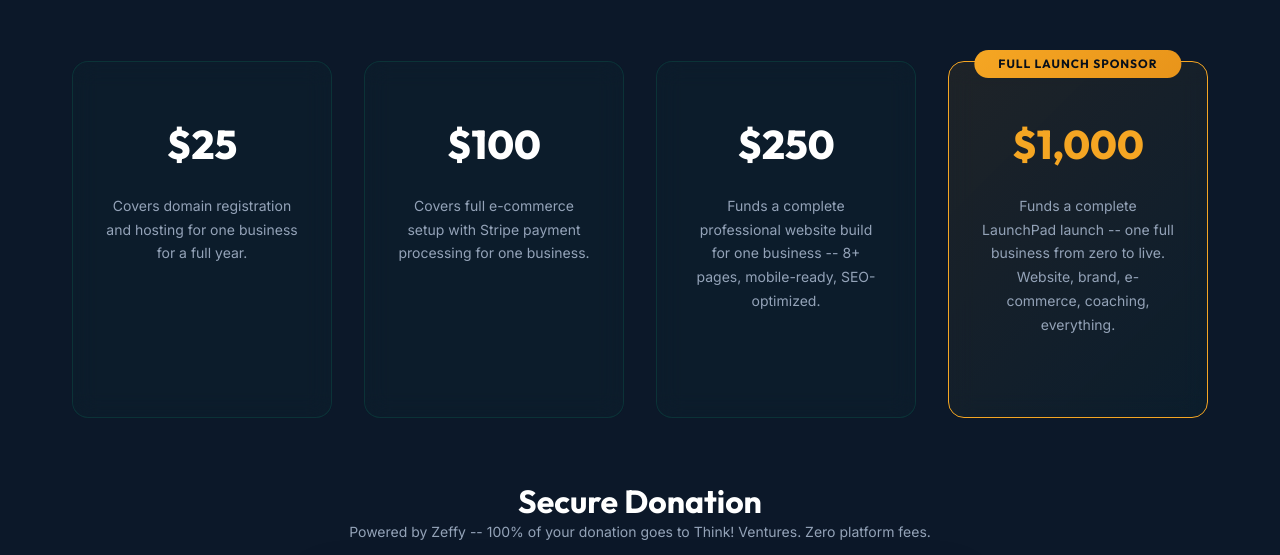
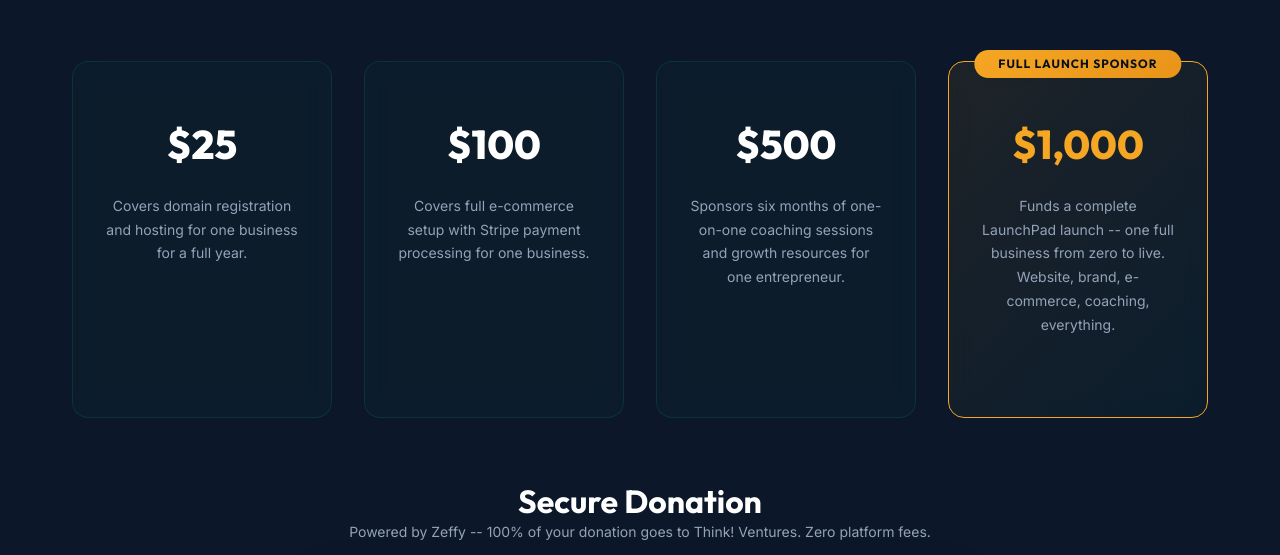
Before and after one commit to ncatlandarch-droid/think-ventures, a website: page donate.html in a window 1280 px wide. Shown: the part 888-1443 px from the top of the page. Drawn offline with Linux system fonts and the light colour scheme; no server answers.

Commit message:
Donate page: match tier cards to Zeffy amounts (, , , )

```diff
--- a/donate.html
+++ b/donate.html
@@ -513,10 +513,10 @@
           <p class="tier-card__desc">Covers full e-commerce setup with Stripe payment processing for one business.</p>
         </div>
 
-        <!-- $250 -->
+        <!-- $500 -->
         <div class="tier-card" onclick="document.getElementById('zeffy-embed').scrollIntoView({behavior:'smooth'})" style="cursor:pointer;">
-          <div class="tier-card__amount">$250</div>
-          <p class="tier-card__desc">Funds a complete professional website build for one business -- 8+ pages, mobile-ready, SEO-optimized.</p>
+          <div class="tier-card__amount">$500</div>
+          <p class="tier-card__desc">Sponsors six months of one-on-one coaching sessions and growth resources for one entrepreneur.</p>
         </div>
 
         <!-- $1,000 — Featured -->
```
